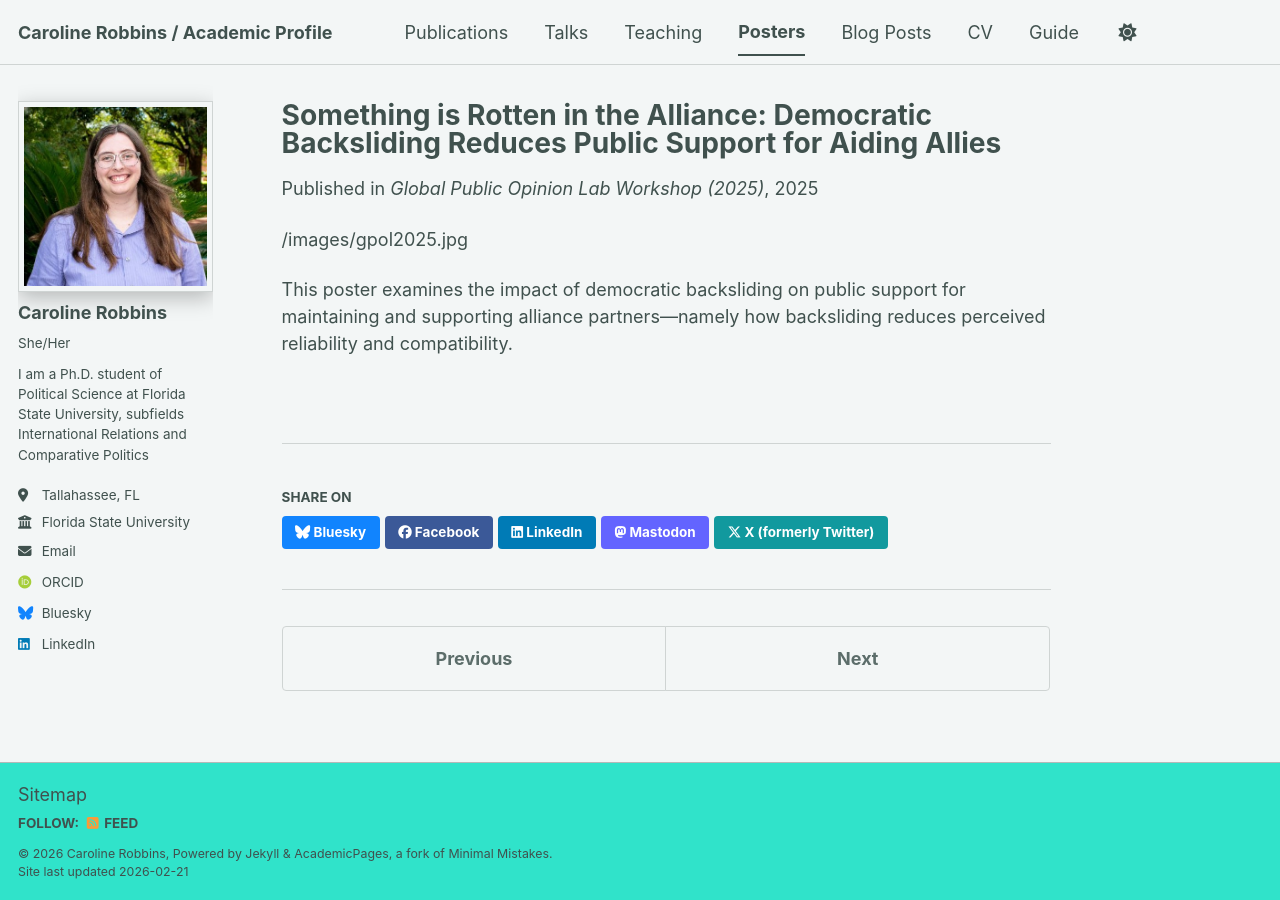
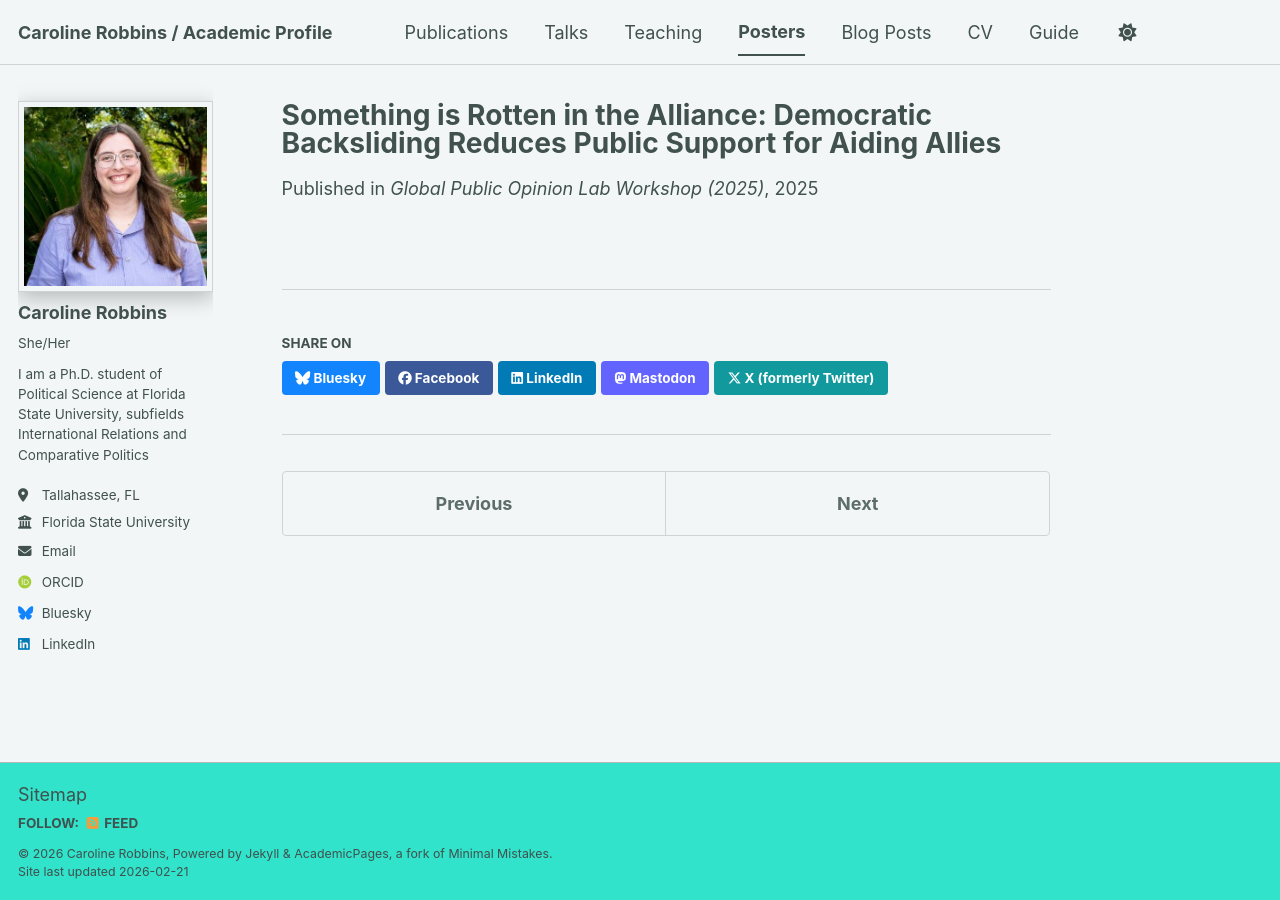
Before and after one commit to crobbinsphd/crobbinsphd.github.io, a Jekyll site: the page built from _posters/posters-2.md, in a window 1280 px wide. Built offline with Jekyll 4.4.1, drawn with Linux system fonts in a browser that asks for light colours; some web fonts are replaced; a script bundle is joined from its source files by our own code; library files that are not in the unit come from our copies.

Commit message:
Update posters-2.md

```diff
--- a/_posters/posters-2.md
+++ b/_posters/posters-2.md
@@ -1,14 +1,15 @@
 ---
 title: "Something is Rotten in the Alliance: Democratic Backsliding Reduces Public Support for Aiding Allies"
 collection: posters
-date: 2025-11-18
+date: 2025-01-01
 venue: "Global Public Opinion Lab Workshop (2025)"
-paperurl: "/files/gpol2025.jpg"
+paperurl: "/files/gpol2025.pdf"
+
 header:
   teaser: gpol2025.jpg
-excerpt: "Poster presented at the inaugural Global Public Opinion Lab Workshop (2025)."
+
+excerpt: >
+  This poster examines the impact of democratic backsliding on public support
+  for maintaining and supporting alliance partners—namely how backsliding
+  reduces perceived reliability and compatibility.
 ---
-
-/images/gpol2025.jpg
-
-This poster examines the impact of democratic backsliding on public support for maintaining and supporting alliance partners—namely how backsliding reduces perceived reliability and compatibility.
```
